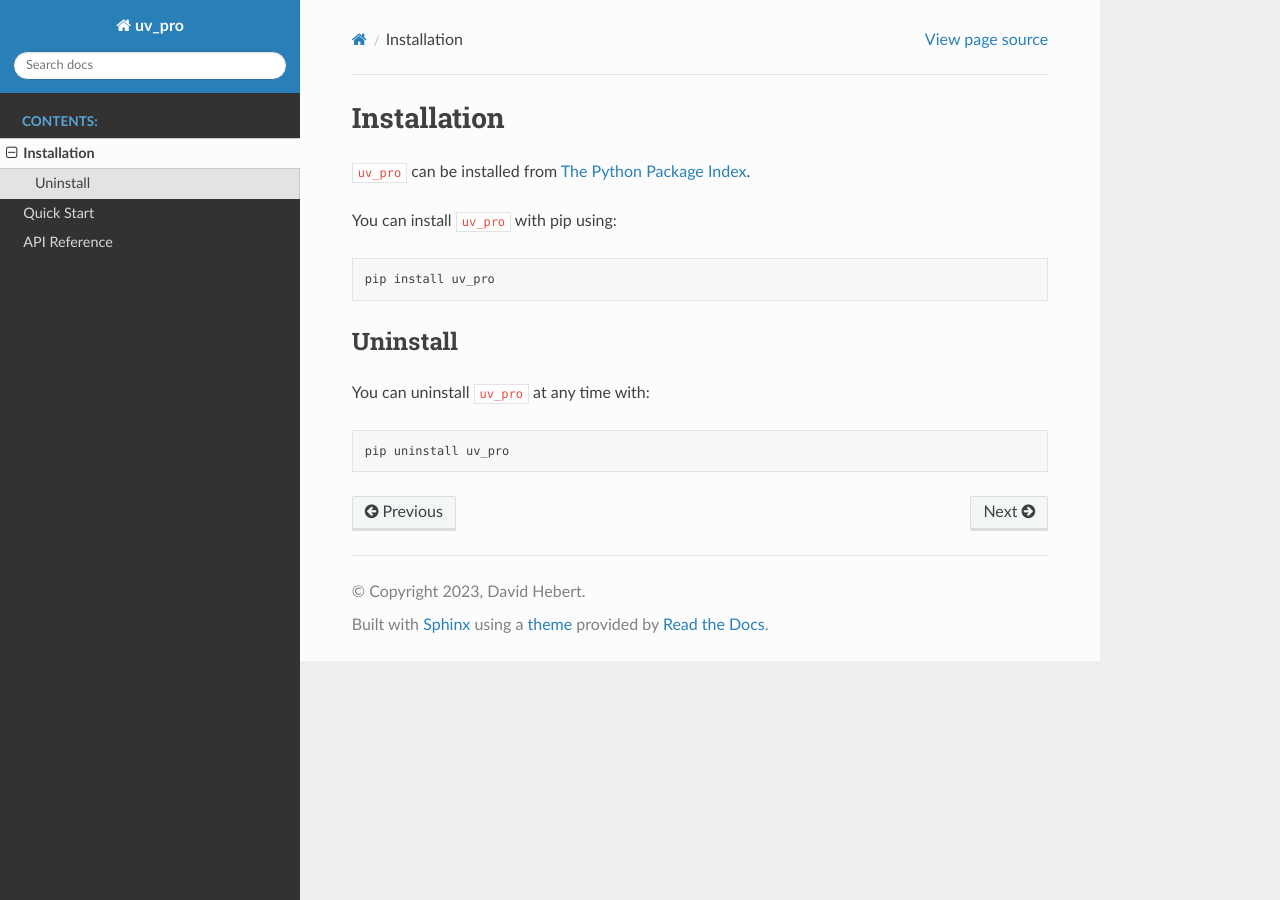
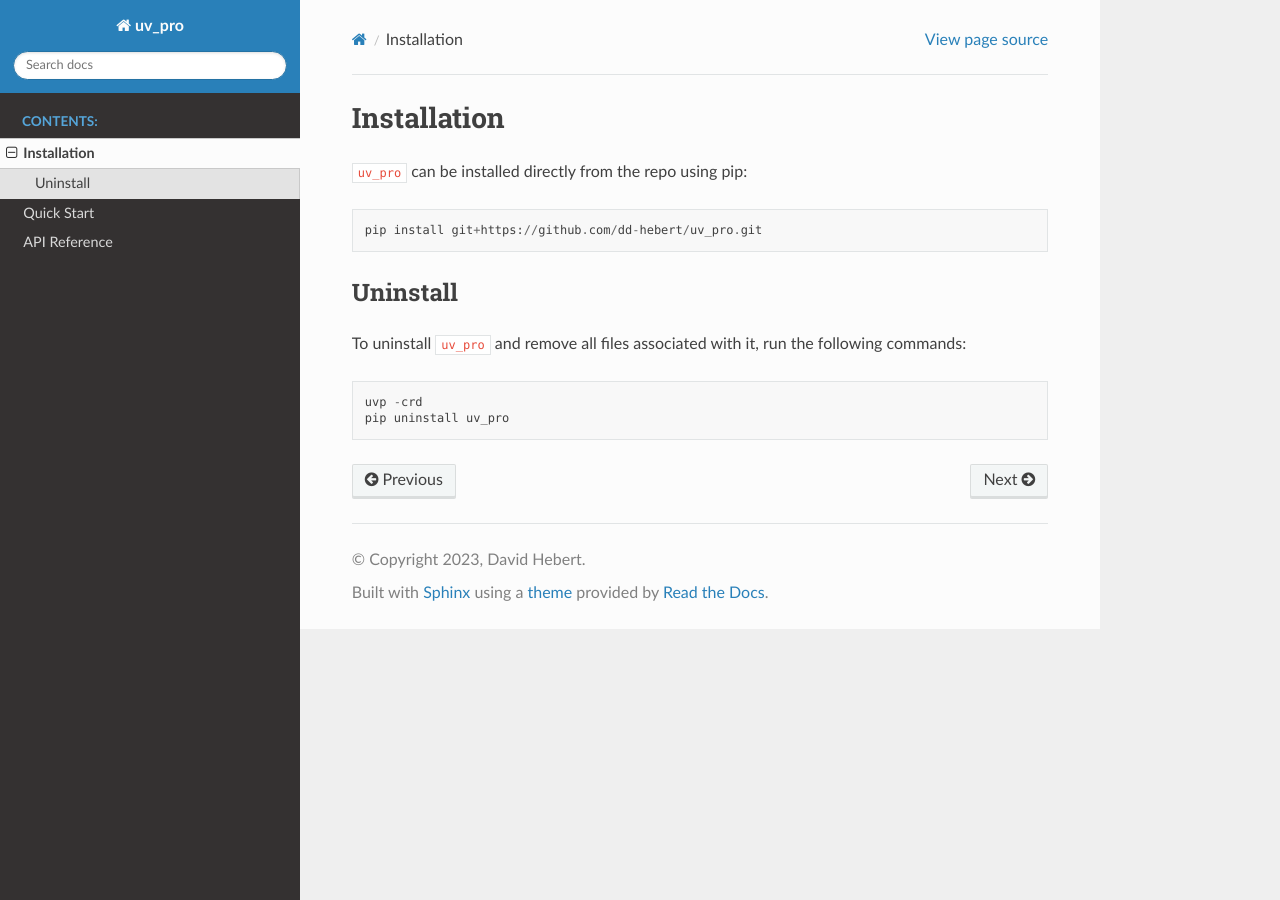
Before and after one commit to dd-hebert/uv_pro, a Sphinx documentation site: the page built from docs/installation.rst, in a window 1280 px wide. Built offline with Sphinx 7.4.7 and the Read the Docs theme 2.0.0, drawn with Linux system fonts in a browser that asks for light colours.

Commit message:
Update installation.rst

```diff
--- a/docs/installation.rst
+++ b/docs/installation.rst
@@ -1,15 +1,13 @@
 Installation
 ============
+``uv_pro`` can be installed directly from the repo using pip::
 
-``uv_pro`` can be installed from `The Python Package Index <https://pypi.org/>`_.
-
-You can install ``uv_pro`` with pip using::
-
-    pip install uv_pro
+    pip install git+https://github.com/dd-hebert/uv_pro.git
 
 
 Uninstall
 ---------
-You can uninstall ``uv_pro`` at any time with::
+To uninstall ``uv_pro`` and remove all files associated with it, run the following commands::
 
+    uvp -crd
     pip uninstall uv_pro
```
